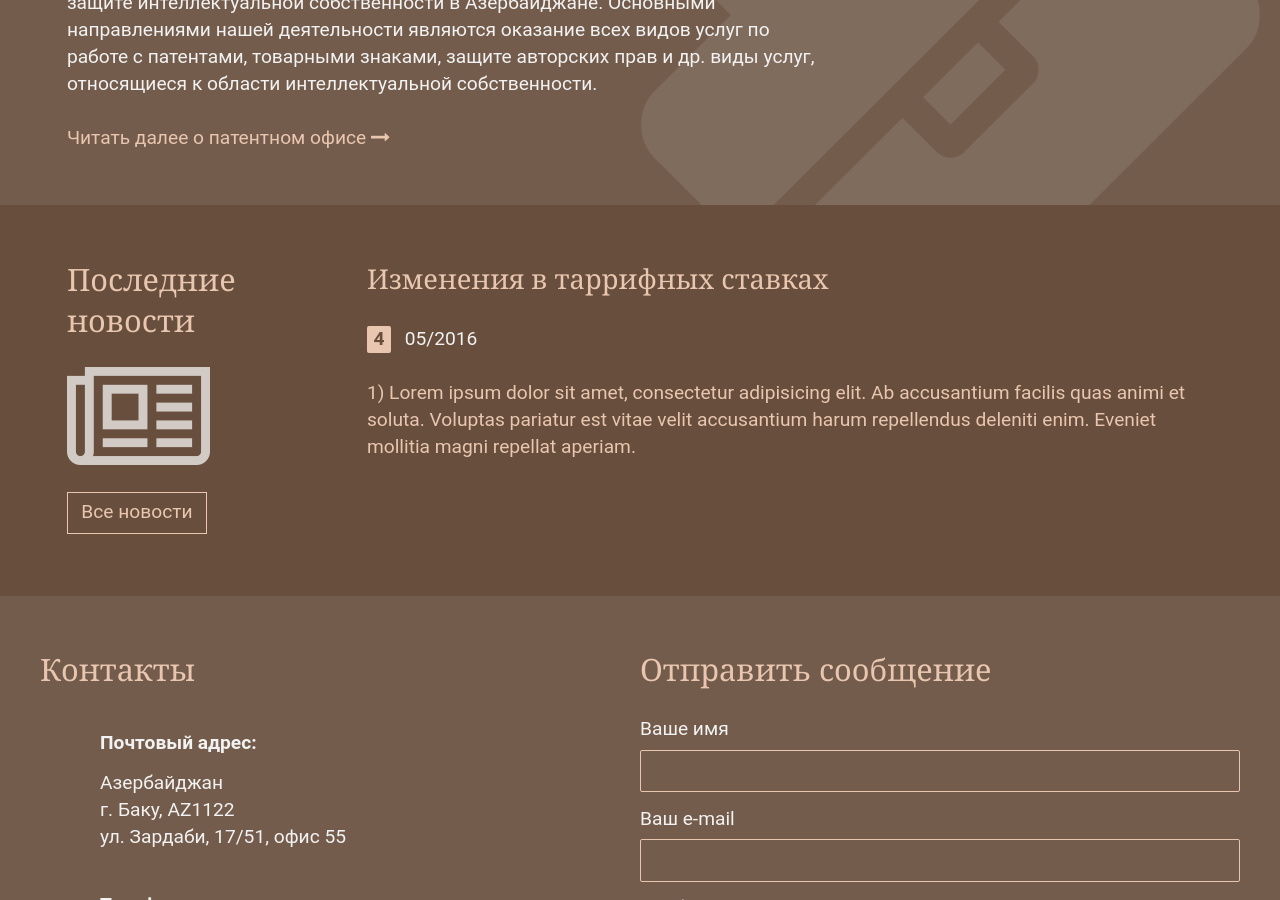
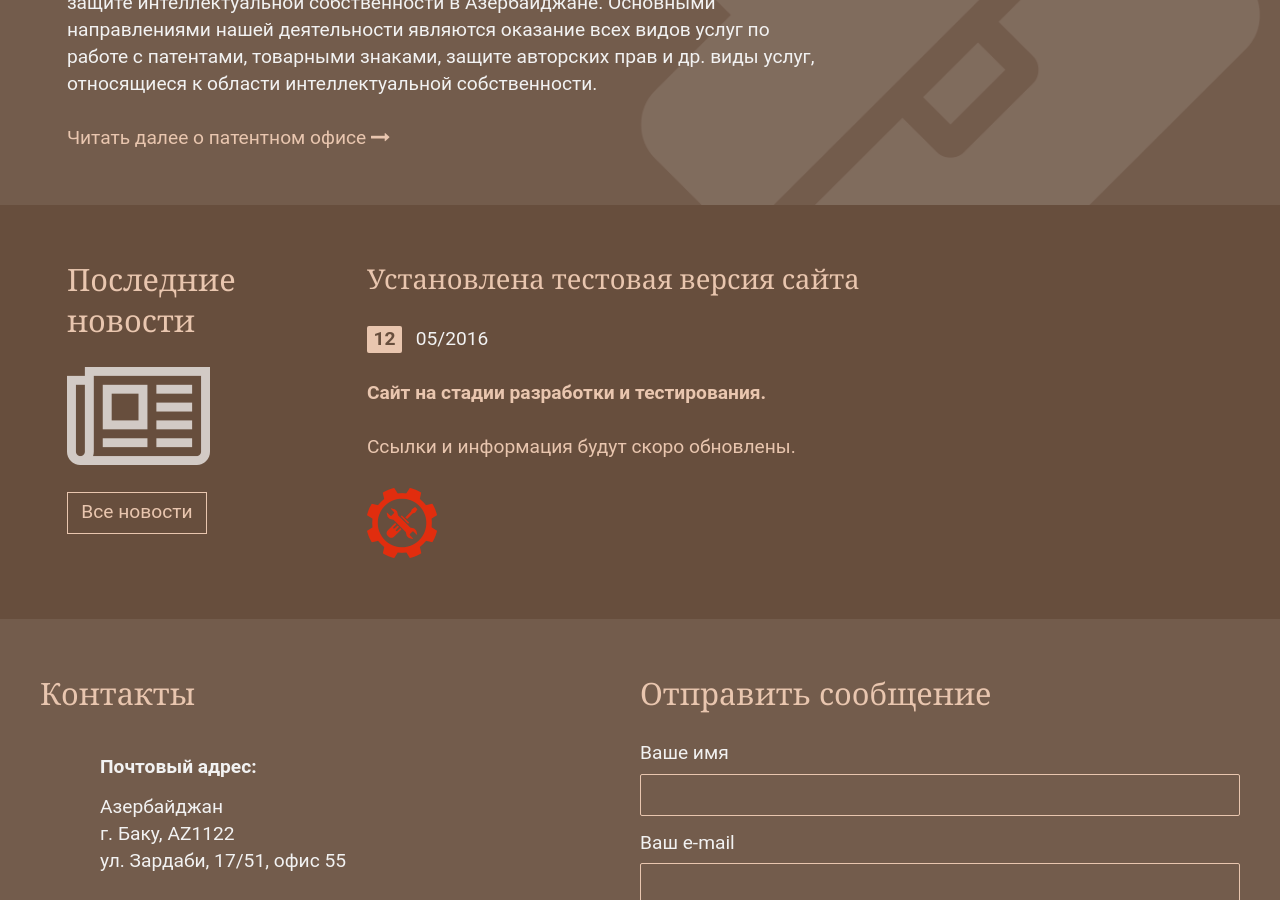
Before and after one commit to anarorujov/rorujov, a Jekyll site: the page built from index.html, in a window 1280 px wide and 900 px high, scrolled down 990 px. Built offline with Jekyll 4.4.1, drawn with Linux system fonts in a browser that asks for light colours.

Commit message:
Added favicon and gear-tools image.  Under construction notice published in news section. Other small code chenges.

```diff
--- a/_layouts/primary-ru.html
+++ b/_layouts/primary-ru.html
@@ -9,7 +9,8 @@
     <meta name="handheldfriendly" content="true">
     <meta name="mobileoptimized" content="240">
     <meta name="viewport" content="width=device-width, initial-scale=1">
-    <link rel="apple-touch-icon" href="{{site.baseurl}}/apple-touch-icon.png">
+    <link rel="shortcut icon" href="/favicon.ico" type="image/x-icon">
+    <link rel="icon" href="/favicon.ico" type="image/x-icon">
     <!--STYLES-->
     <link rel="stylesheet" href="{{site.baseurl}}/css/normalize.min.css">
     {% if page.url == '/' %}
--- a/_posts/2016-05-04-duties-has-changed-ru.md
+++ /dev/null
@@ -1,13 +0,0 @@
----
-layout: news-post-ru
-day: 04
-monthYear: 05/2016
-newsTitle: Изменения в таррифных ставках
-language: russian
-pageHeading: Новости
-pageHeaderTagClass: articlePageHeader
----
-
-1) Lorem ipsum dolor sit amet, consectetur adipisicing elit. Ab accusantium facilis quas animi et soluta. Voluptas pariatur est vitae velit accusantium harum repellendus deleniti enim. Eveniet mollitia magni repellat aperiam.
-
-2) Lorem ipsum dolor sit amet, consectetur adipisicing elit. Ab accusantium facilis quas animi et soluta. Voluptas pariatur est vitae velit accusantium harum repellendus deleniti enim. Eveniet mollitia magni repellat aperiam.
--- /dev/null
+++ b/_posts/2016-05-12-russian-test-version-of-site-louched-ru.md
@@ -0,0 +1,18 @@
+---
+layout: news-post-ru
+day: 12
+monthYear: 05/2016
+newsTitle: Установлена тестовая версия сайта
+language: russian
+pageHeading: Новости
+pageHeaderTagClass: articlePageHeader
+excerpt_separator: <!--more-->
+---
+
+**Сайт на стадии разработки и тестирования.**
+
+Ссылки и информация будут скоро обновлены.
+
+![Изображение шестеренки и инструментов]({{site.baseurl}}/img/gear-tools.png)
+
+<!--more-->
--- a/ru/trademark-application-filing.html
+++ b/ru/trademark-application-filing.html
@@ -56,7 +56,7 @@ pageHeaderTagClass: articlePageHeader
                         представить описание заявляемых товаров и услуг на Английском и/или Русском языке.</li>
                 </ol>
 
-                <h3>Возобновление срока действия зарегистрированного товарного знака</h3>
+                <h3 id="section2">Возобновление срока действия зарегистрированного товарного знака</h3>
 
                 <a href="#tableOfContents" class="backToTableOfContentsLink"><i class="fa fa-hand-o-up"></i> к оглавлению</a>
 
```
Also changed, not shown: favicon.ico, img/gear-tools.png (added).
